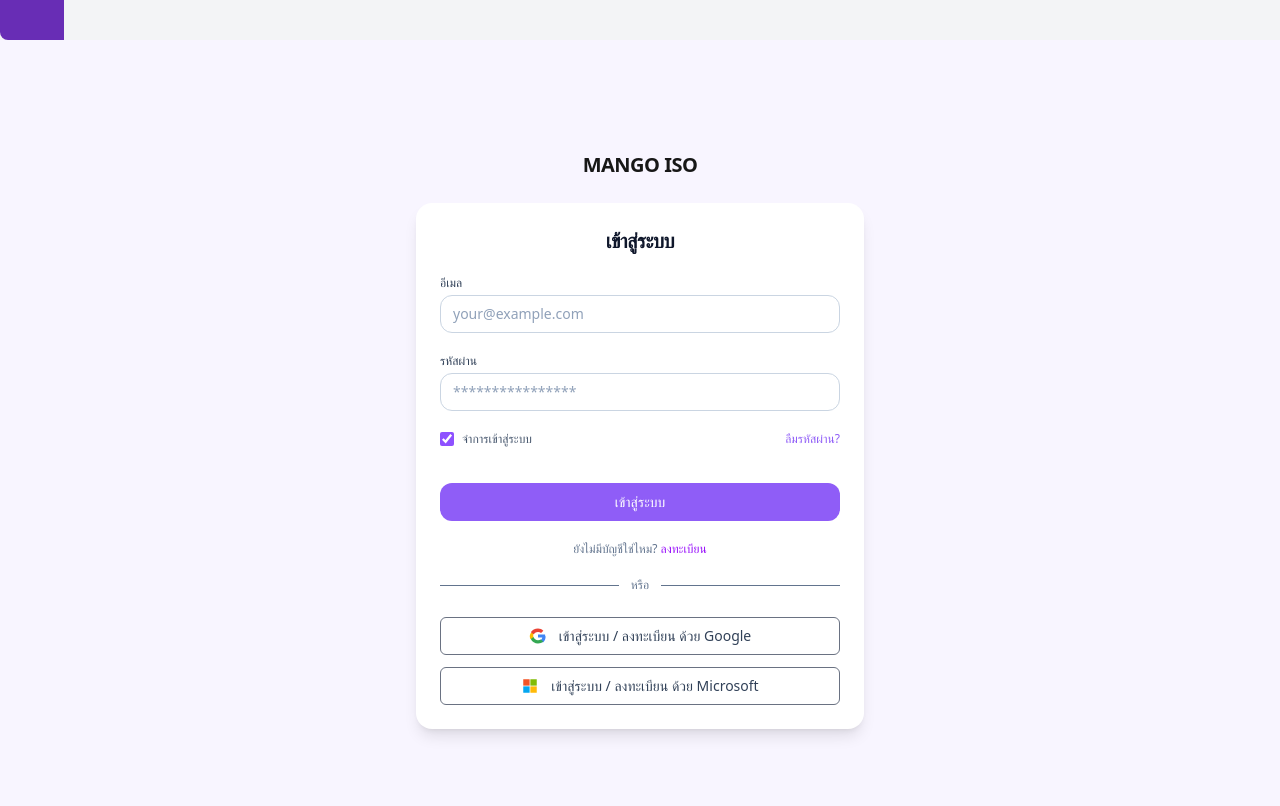
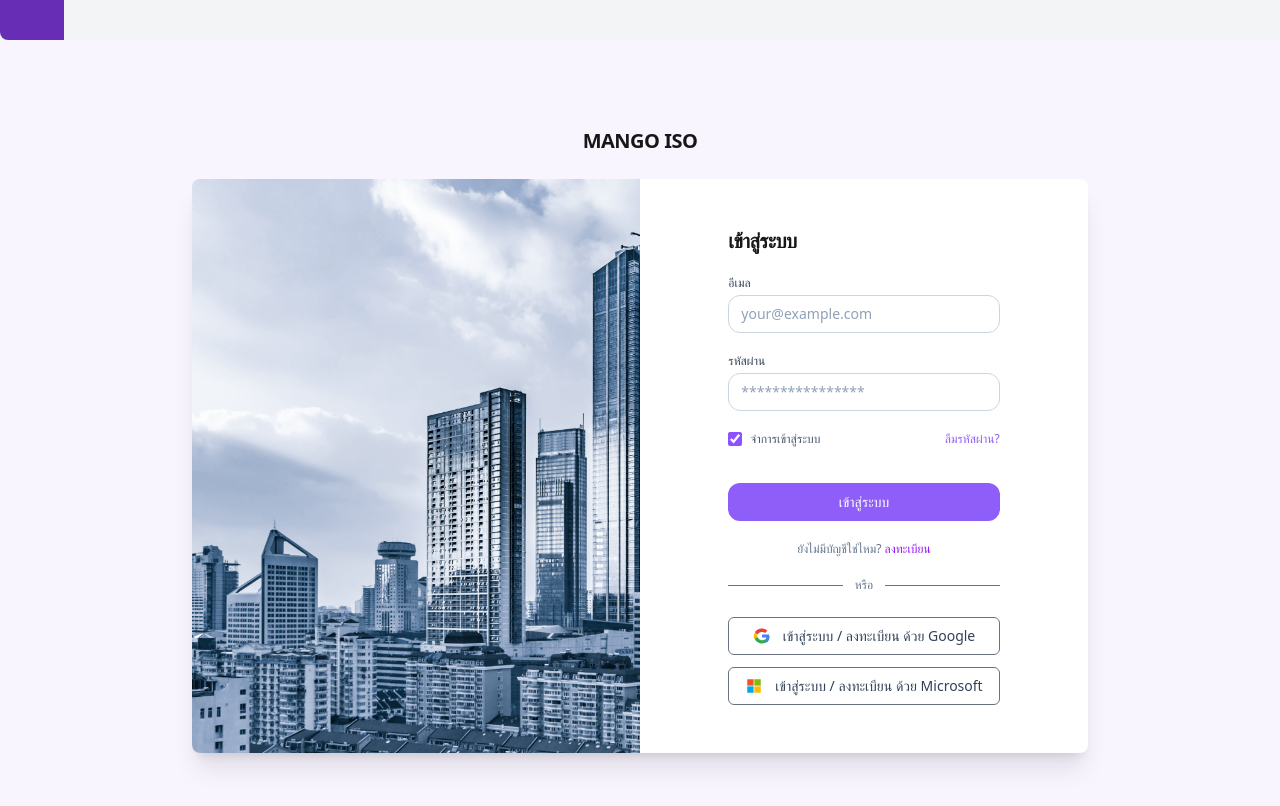
Before and after one commit to Peerawat-Nakinchat/InternProject, a Vue app in the folder intern_pj/: page /login in a window 1280 px wide. Shown: the part 760-1566 px from the top of the page. Built offline with nearby package versions, Linux system fonts and the light colour scheme; the HTML template or start-up script is replaced by a standard one.

Commit message:
final ui /LoginPage

```diff
--- a/intern_pj/src/layouts/AuthLayout.vue
+++ b/intern_pj/src/layouts/AuthLayout.vue
@@ -1,13 +1,25 @@
 <template>
   <div class="min-h-screen flex items-center justify-center bg-primary-50">
-    <div class="w-full max-w-md mx-4">
+    <div class="w-full max-w-4xl mx-auto">
       <div class="mb-6 text-center">
         <h1 class="text-xl font-semibold tracking-tight text-neutral-900">MANGO ISO</h1>
         <!-- <p class="text-xs text-slate-500">Login Page</p> -->
       </div>
 
-      <div class="bg-white rounded-2xl shadow-lg p-6">
-        <slot />
+      <div class="flex-1 h-full max-w-4xl mx-auto overflow-hidden bg-white rounded-lg shadow-xl">
+        <div class="flex flex-col overflow-y-auto md:flex-row">
+          <div class="h-32 md:h-auto md:w-1/2">
+            <img
+              aria-hidden="true"
+              class="object-cover w-full h-full"
+              src="@/assets/images/LoginERP.png"
+              alt="Office"
+            />
+          </div>
+          <div class="flex items-center justify-center p-6 sm:p-12 md:w-1/2">
+            <slot />
+          </div>
+        </div>
       </div>
     </div>
   </div>
--- a/intern_pj/src/pages/LoginPage.vue
+++ b/intern_pj/src/pages/LoginPage.vue
@@ -2,10 +2,9 @@
   <div>
     <AuthLayout>
       <form class="space-y-5" @submit.prevent>
-        <header class="space-y-1 text-center">
-          <h1 class="mb-4 text-xl font-semibold tracking-tight text-slate-900">เข้าสู่ระบบ</h1>
+        <header class="space-y-1 text-left">
+          <h1 class="mb-4 text-xl font-semibold tracking-tight text-neutral-900">เข้าสู่ระบบ</h1>
         </header>
-
         <BaseInput
           v-model="form.email"
           label="อีเมล"
@@ -23,16 +22,19 @@
         />
 
         <div class="flex items-center justify-between text-xs">
-            <label class="inline-flex items-center gap-2 select-none">
+          <label class="inline-flex items-center gap-2 select-none">
             <input
               v-model="form.remember"
               type="checkbox"
               class="h-3.5 w-3.5 rounded border-primary-300 text-primary-600 focus:ring-primary-500 accent-violet-500"
             />
             <span class="text-slate-600">จำการเข้าสู่ระบบ</span>
-            </label>
+          </label>
 
-          <button type="button" class="font-medium text-primary-600 text-primary-400 hover:underline">
+          <button
+            type="button"
+            class="font-medium text-primary-600 text-primary-400 hover:underline"
+          >
             ลืมรหัสผ่าน?
           </button>
         </div>
@@ -42,7 +44,9 @@
         <div class="register text-center">
           <p class="text-xs text-slate-500">
             ยังไม่มีบัญชีใช่ไหม?
-            <a href="/registerPage" class="font-medium text-purple-600 text-purple-400 hover:underline"
+            <a
+              href="/registerPage"
+              class="font-medium text-purple-600 text-purple-400 hover:underline"
               >ลงทะเบียน</a
             >
           </p>
```
Also changed, not shown: intern_pj/src/assets/images/LoginERP.png (added).
